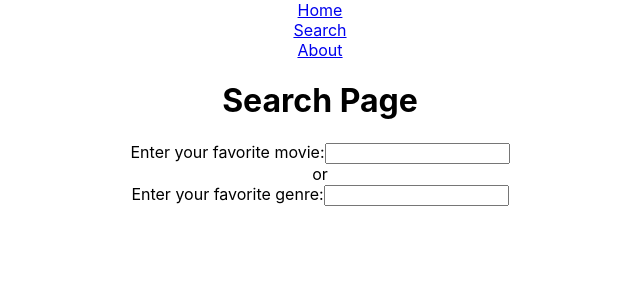
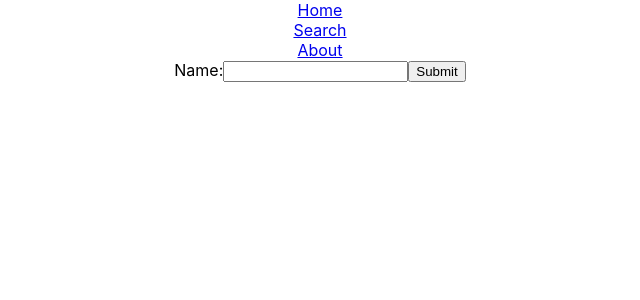
Before and after one commit to Gil-Levin/Movie-site, a React (Create React App) app: page /search in a window 1280 px wide. Shown: the top 300 px of the page, without its empty margins (320-960 px from the left). Built offline with nearby package versions, Linux system fonts and the light colour scheme.

Commit message:
searchBar

```diff
--- a/src/pages/Home.js
+++ b/src/pages/Home.js
@@ -24,8 +24,8 @@ class Home extends Component {
         {this.state.movies && this.state.movies.map(movie => <div class="movie-container">
           <div class="movie-Url"><img src={movie.imageUrl} alt=''></img></div>
           <div class="title">{movie.title}</div>
-          {/* <div class="overview">{movie.overview}</div> */}
-          {/* <div class="rating">Rating: {movie.rating}</div> */}
+          <div class="overview">{movie.overview}</div>
+           <div class="rating">Rating: {movie.rating}</div>
         </div>)}
       </div>
     )
--- a/src/pages/Search.js
+++ b/src/pages/Search.js
@@ -1,33 +1,34 @@
 import React, { Component } from 'react'
+import { moviesMock } from '../mock/movies.mock'
+export default class Contact extends Component {
+        constructor(props) {
+          super(props);
+          this.state = {value: ''};
+          this.handleChange = this.handleChange.bind(this);
+        }
 
-export default class Contact extends Component {
-  constructor(props) {
-      super(props)
-
-      this.state = {
-          title: 'Search Page'
+        handleChange(event) {
+          this.setState({value: event.target.value});
+          //console.log(event.target.value)
+          for (const movie in moviesMock){
+            for(const category in moviesMock[movie]){
+                //console.log(moviesMock[key][genre])
+                //if(event.target.value === moviesMock.genre[key])console.log(moviesMock[genre])
+            }
+            console.log(moviesMock[movie])
+            //if(event.target.value === this.movies.moviesMock[key])console.log(this.movies.moviesMock[key])
+          }
+        //   if(event.target.value == )console.log("you won")
+        }
+        render() {
+          return (
+            <form onSubmit={this.handleSubmit}>
+              <label>
+                Name:
+                <input type="text" value={this.state.value} onChange={this.handleChange} />
+              </label>
+              <input type="submit" value="Submit" />
+            </form>
+          );
+        }
       }
-  }
-
-  render() {
-      return (
-          <div>
-              <h1> {this.state.title }</h1>
-              <div class = "contact-us-container">
-                <form>
-                    <div>Enter your favorite movie:
-                        <input type="text" />
-                    </div>
-                    <div>
-                    or
-                    <br></br>
-                    </div>
-                    <div>Enter your favorite genre:
-                        <input type="text" />
-                    </div>
-                </form>
-              </div>
-          </div>
-      )
-  }
-}
```
Also changed, not shown: public/index.html (+0 -23 lines), src/mock/movies.mock.js (+40 -20 lines).
